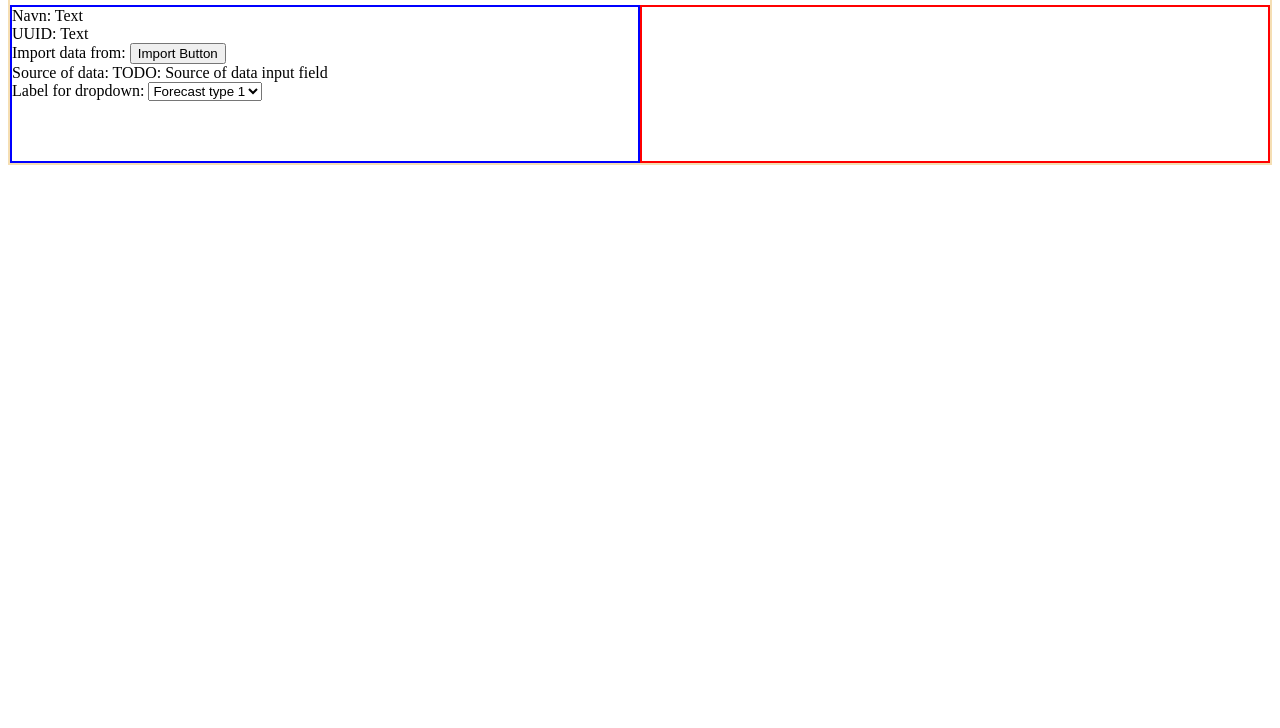
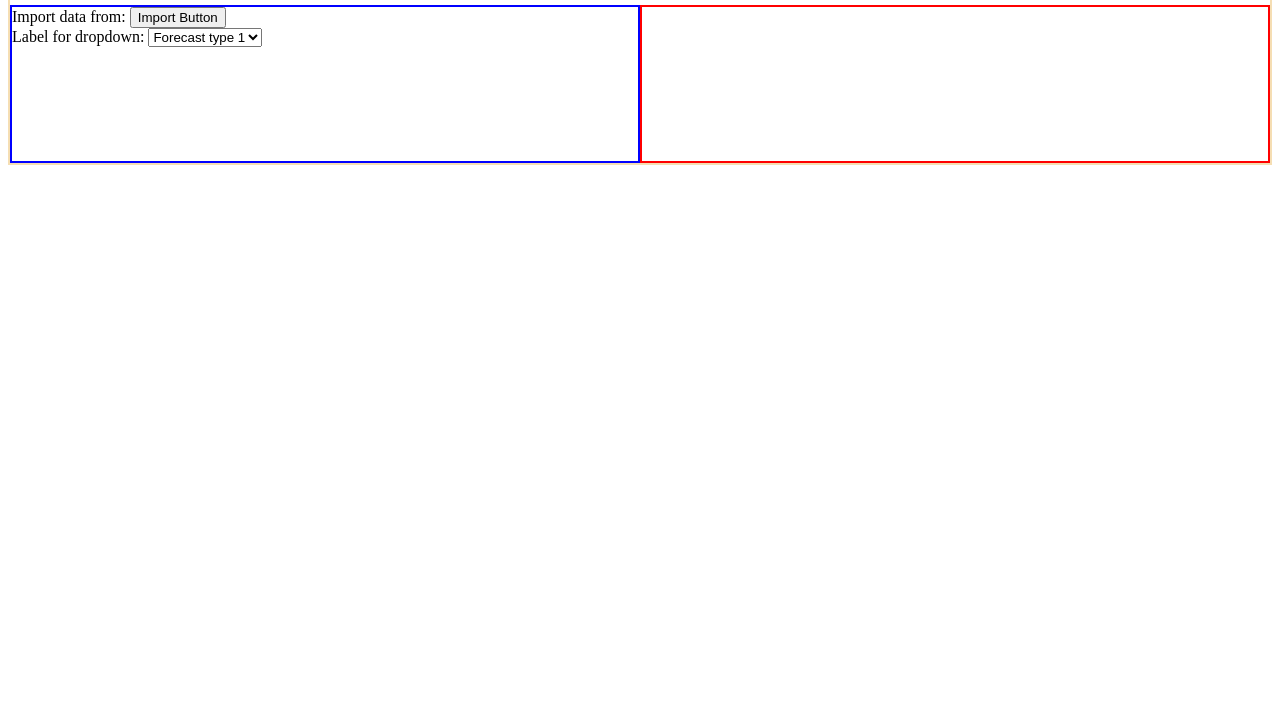
Before and after one commit to FireDemon290304/P2-2025-Client-Server-Code, a website: page public/html/index.html in a window 1280 px wide. Shown: the part 72-800 px from the top of the page. Drawn offline with nearby package versions, Linux system fonts and the light colour scheme; files that its build step writes are made by us from their sources.

Commit message:
even more cleanup

```diff
--- a/public/html/index.html
+++ b/public/html/index.html
@@ -19,24 +19,10 @@
     <div class="container">
 
         <section class="left">
-            <section id="user-info">
-                <div>
-                    <label for="name">Navn:</label>
-                    <span id="name">Text</span>
-                </div>
-                <div>
-                    <label for="uuid">UUID:</label>
-                    <span id="uuid">Text</span>
-                </div>
-            </section>
             <section id="data-import">
                 <div>
                     <label for="import-button">Import data from:</label>
                     <button id="import-button" action="import">Import Button</button>
-                </div>
-                <div>
-                    <label for="data-source">Source of data:</label>
-                    <span id="data-source">TODO: Source of data input field</span>
                 </div>
                 <div>
                     <label for="forecast-dropdown">Label for dropdown:</label>
```
